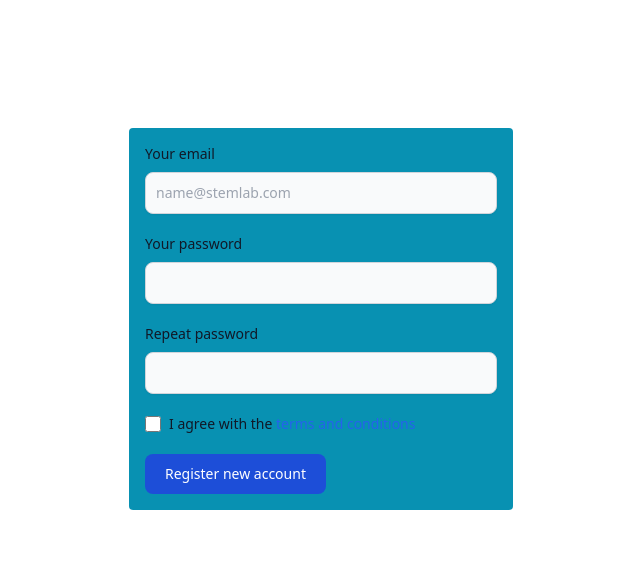
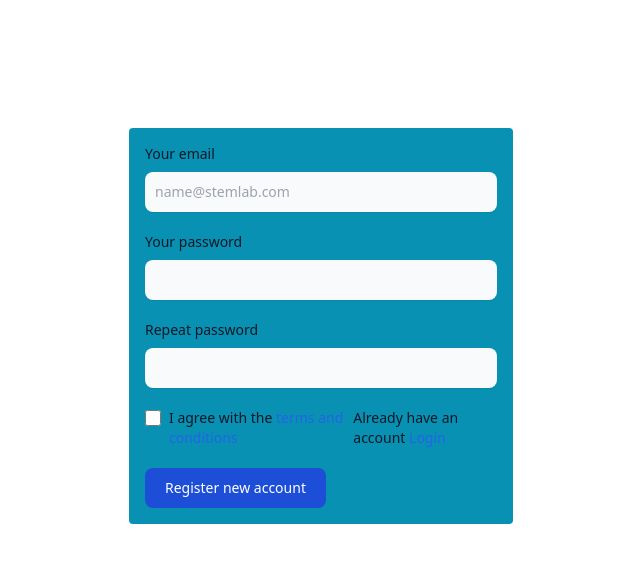
Before and after one commit to Msa-investment/stemlab-assesment, a website: page src/index.html in a window 1280 px wide. Shown: the whole page, without its empty margins (319-959 px from the left). Drawn offline with Linux system fonts and the light colour scheme.

Commit message:
updated login

```diff
--- a/src/index.html
+++ b/src/index.html
@@ -11,21 +11,22 @@
 <form class="max-w-sm mx-auto bg-cyan-600 p-4 mt-[10%] rounded">
     <div class="mb-5">
       <label for="email" class="block mb-2 text-sm font-medium text-gray-900 dark:text-white">Your email</label>
-      <input type="email" id="email" class="shadow-sm bg-gray-50 border border-gray-300 text-gray-900 text-sm rounded-lg focus:ring-blue-500 focus:border-blue-500 block w-full p-2.5 dark:bg-gray-700 dark:border-gray-600 dark:placeholder-gray-400 dark:text-white dark:focus:ring-blue-500 dark:focus:border-blue-500 dark:shadow-sm-light" placeholder="name@stemlab.com" required />
+      <input type="email" id="email" class="shadow-sm bg-gray-50 outline-none text-gray-900 text-sm rounded-lg focus:ring-blue-500 focus:border-blue-500 block w-full p-2.5 dark:bg-gray-700 dark:border-gray-600 dark:placeholder-gray-400 dark:text-white dark:focus:ring-blue-500 dark:focus:border-blue-500 dark:shadow-sm-light" placeholder="name@stemlab.com" required />
     </div>
     <div class="mb-5">
       <label for="password" class="block mb-2 text-sm font-medium text-gray-900 dark:text-white">Your password</label>
-      <input type="password" id="password" class="shadow-sm bg-gray-50 border border-gray-300 text-gray-900 text-sm rounded-lg focus:ring-blue-500 focus:border-blue-500 block w-full p-2.5 dark:bg-gray-700 dark:border-gray-600 dark:placeholder-gray-400 dark:text-white dark:focus:ring-blue-500 dark:focus:border-blue-500 dark:shadow-sm-light" required />
+      <input type="password" id="password" class="shadow-sm bg-gray-50 outline-none text-gray-900 text-sm rounded-lg focus:ring-blue-500 focus:border-blue-500 block w-full p-2.5 dark:bg-gray-700 dark:border-gray-600 dark:placeholder-gray-400 dark:text-white dark:focus:ring-blue-500 dark:focus:border-blue-500 dark:shadow-sm-light" required />
     </div>
     <div class="mb-5">
       <label for="repeat-password" class="block mb-2 text-sm font-medium text-gray-900 dark:text-white">Repeat password</label>
-      <input type="password" id="repeat-password" class="shadow-sm bg-gray-50 border border-gray-300 text-gray-900 text-sm rounded-lg focus:ring-blue-500 focus:border-blue-500 block w-full p-2.5 dark:bg-gray-700 dark:border-gray-600 dark:placeholder-gray-400 dark:text-white dark:focus:ring-blue-500 dark:focus:border-blue-500 dark:shadow-sm-light" required />
+      <input type="password" id="repeat-password" class="shadow-sm bg-gray-50 outline-none text-gray-900 text-sm rounded-lg focus:ring-blue-500 focus:border-blue-500 block w-full p-2.5 dark:bg-gray-700 dark:border-gray-600 dark:placeholder-gray-400 dark:text-white dark:focus:ring-blue-500 dark:focus:border-blue-500 dark:shadow-sm-light" required />
     </div>
     <div class="flex items-start mb-5">
       <div class="flex items-center h-5">
-        <input id="terms" type="checkbox" value="" class="w-4 h-4 border border-gray-300 rounded bg-gray-50 focus:ring-3 focus:ring-blue-300 dark:bg-gray-700 dark:border-gray-600 dark:focus:ring-blue-600 dark:ring-offset-gray-800 dark:focus:ring-offset-gray-800" required />
+        <input id="terms" type="checkbox" value="" class="w-4 h-4 outline-none rounded bg-gray-50 focus:ring-3 focus:ring-blue-300 dark:bg-gray-700 dark:border-gray-600 dark:focus:ring-blue-600 dark:ring-offset-gray-800 dark:focus:ring-offset-gray-800" required />
       </div>
-      <label for="terms" class="ms-2 text-sm font-medium text-gray-900 dark:text-gray-300">I agree with the <a href="#" class="text-blue-600 hover:underline dark:text-blue-500">terms and conditions</a></label>
+      <label for="terms" class="ms-2 text-sm font-medium text-gray-900 dark:text-gray-300">I agree with the <a href="#" class="text-blue-600 hover:underline dark:text-blue-500">terms and conditions</a></label><br>
+      <p  class="ms-2 text-sm font-medium text-gray-900 dark:text-gray-300">Already have an account <a href="login.html" class="text-blue-600 hover:underline dark:text-blue-500">Login</a></p>
     </div>
     <button type="submit" class="text-white bg-blue-700 hover:bg-blue-800 focus:ring-4 focus:outline-none focus:ring-blue-300 font-medium rounded-lg text-sm px-5 py-2.5 text-center dark:bg-blue-600 dark:hover:bg-blue-700 dark:focus:ring-blue-800">Register new account</button>
   </form>
```
Also changed, not shown: src/login.html (+2 -1 lines).
